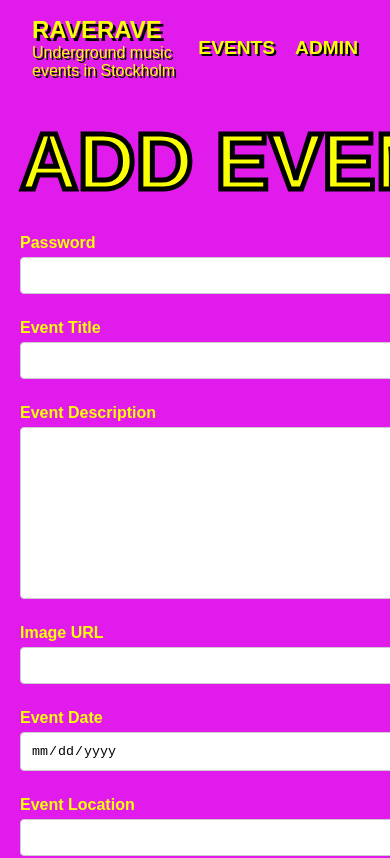
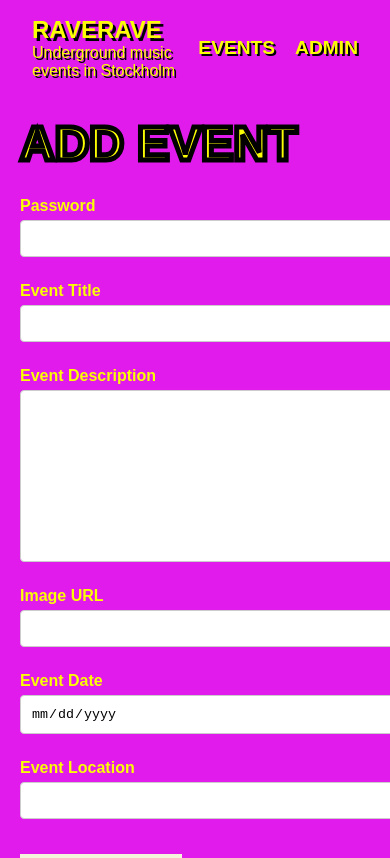
Before and after one commit to ThildaMorlid/RaveRave, a React (Create React App) app in the folder frontend/: page /admin in a window 390 px wide. Shown: the top 858 px of the page. Built offline with nearby package versions, Linux system fonts and the light colour scheme; no server answers.

Commit message:
gjorde enskilda events samt admin responsivt

```diff
--- a/frontend/src/index.css
+++ b/frontend/src/index.css
@@ -128,3 +128,11 @@
   background-color: #f0e68c;
   /* Ändra till en ljusare färg vid hover */
 }
+
+@media (max-width: 768px) {
+
+  .admin-panel {
+    grid-template-columns: 1fr;
+    grid-gap: 2em;
+  }
+}
--- a/frontend/src/pages/AdminPanel.css
+++ b/frontend/src/pages/AdminPanel.css
@@ -6,3 +6,12 @@
   width: 600px;
   margin: 0 auto;
 }
+
+
+@media (max-width: 768px) {
+
+  .admin-panel {
+    grid-template-columns: 1fr;
+    grid-gap: 2em;
+  }
+}
--- a/frontend/src/pages/Event.css
+++ b/frontend/src/pages/Event.css
@@ -36,3 +36,29 @@
     grid-template-columns: 1fr 1fr 1fr;
     gap: 1rem;
 }
+
+@media (max-width: 768px) {
+    .event-signup,
+    .event-admin {
+      width: 90vw;
+    }
+
+    .event-attendees {
+      grid-template-columns: 1fr; /* Gör kolumnerna till en enda kolumn */
+    }
+
+    .event-image {
+      height: auto; /* Gör att höjden anpassar sig efter bildens proportioner */
+      width: 100%;
+    }
+
+    .event-image img {
+        height: auto;
+      width: 100%; /* Se till att bilden är 100% bred i förhållande till sin container */
+    }
+
+    .rave-title {
+        font-size: 3rem; /* Mindre storlek i responsivt läge */
+      }
+
+  }
--- a/frontend/src/pages/Home.css
+++ b/frontend/src/pages/Home.css
@@ -24,3 +24,24 @@
   grid-template-columns: 1fr 1fr;
   grid-gap: 3rem;
 }
+
+
+.flex-container {
+  display: flex;
+  flex-wrap: wrap;
+}
+
+.flex-item-left {
+  flex: 50%;
+}
+
+.flex-item-right {
+  flex: 50%;
+}
+
+/* Responsive layout - makes a one column layout instead of a two-column layout */
+@media (min-width: 365px) {
+  .flex-item-right, .flex-item-left {
+    flex: 100%;
+  }
+}
```
